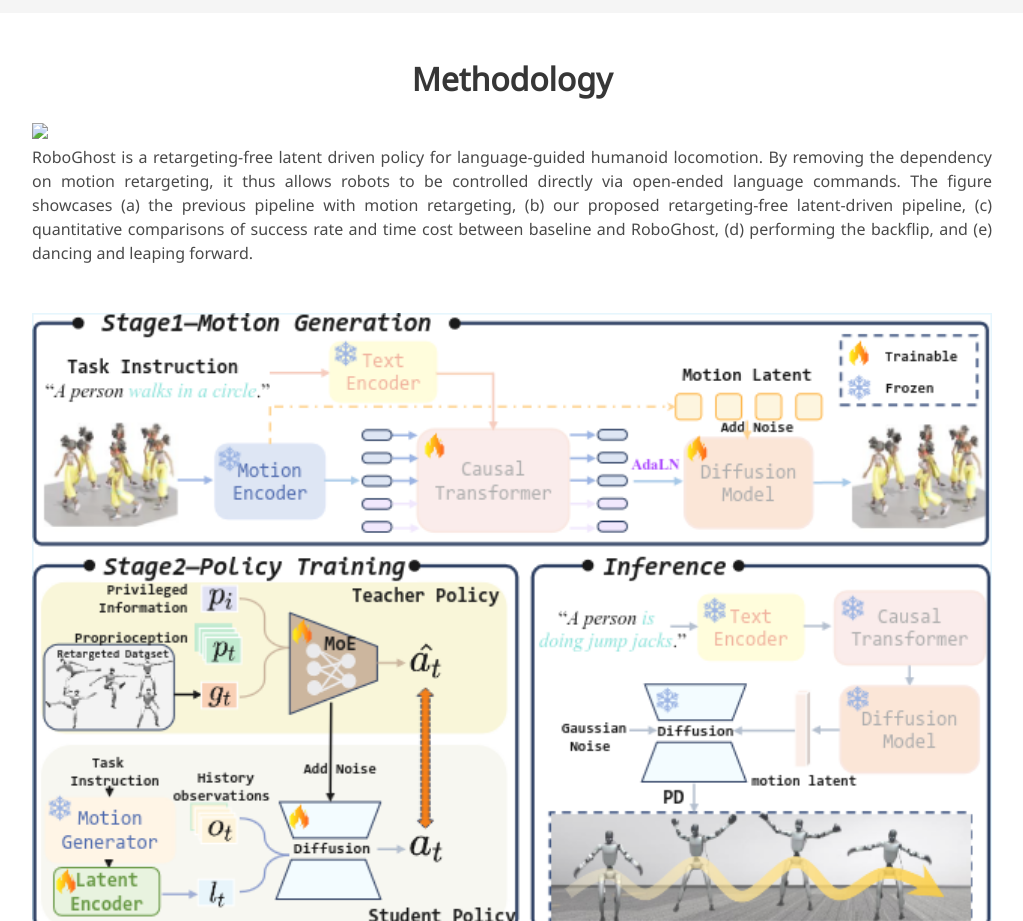
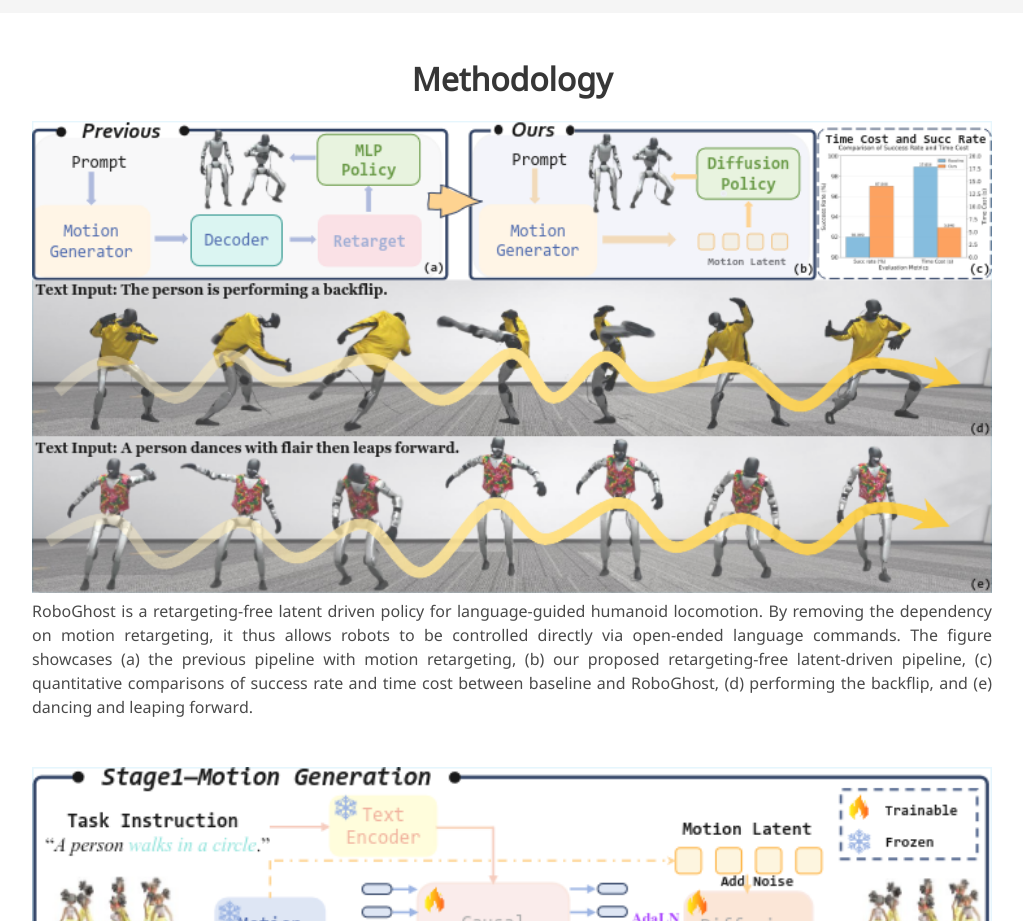
Before and after one commit to gentlefress/RoboGhost-proj, a plain HTML site: page index.html in a window 1280 px wide. Shown: the part 1140-2061 px from the top of the page, without its empty margins (128-1151 px from the left). Drawn offline with nearby package versions, Linux system fonts and the light colour scheme; some icons are missing; a web font is replaced by a local one.

Commit message:
Update index.html

```diff
--- a/index.html
+++ b/index.html
@@ -185,7 +185,7 @@ naturally extends to other modalities such as images, audio, and music, providin
   <div class="container is-max-desktop">
       <h2 class="title is-3" align="center">Methodology</h2>
       <div class="content has-text-justified">
-        <img src="static/images/teaser-1.pdf" width="100%" height="100%" />
+        <img src="static/images/teaser.png" width="100%" height="100%" />
         <p>
           RoboGhost is a retargeting-free latent driven policy for language-guided humanoid locomotion. By removing the dependency on motion retargeting, it thus allows robots to be controlled directly via open-ended language commands. The figure showcases (a) the previous pipeline with motion retargeting, (b) our proposed
           retargeting-free latent-driven pipeline, (c) quantitative comparisons of success rate and time cost between
```
